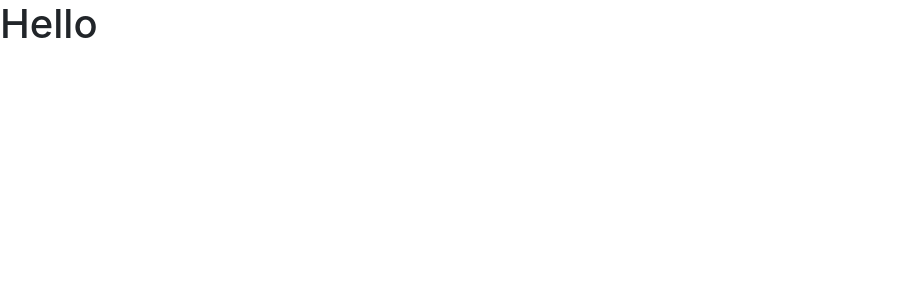
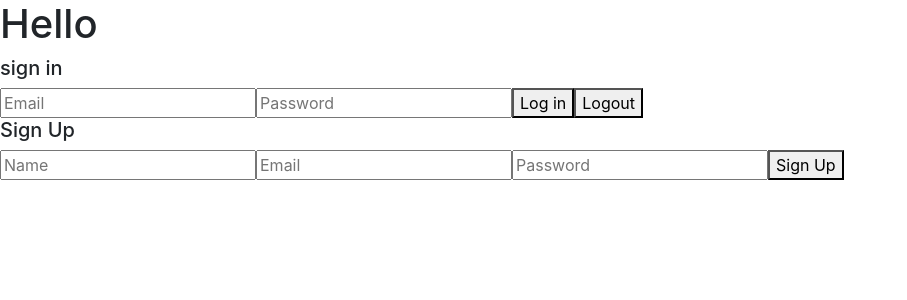
Before and after one commit to yamoonz/istanbul-capstone-ecommerce, a React (Create React App) app: page / in a window 1280 px wide. Shown: the top 300 px of the page, without its empty margins (0-907 px from the left). Built offline with nearby package versions, Linux system fonts and the light colour scheme; no server answers.

Commit message:
user authentication

```diff
--- a/package.json
+++ b/package.json
@@ -7,6 +7,7 @@
     "@testing-library/react": "^9.3.2",
     "@testing-library/user-event": "^7.1.2",
     "bootstrap": "^4.5.0",
+    "firebase": "^7.16.1",
     "node-sass": "^4.14.1",
     "react": "^16.13.1",
     "react-bootstrap": "^1.2.2",
--- /dev/null
+++ b/src/components/auth/login/Login.jsx
@@ -0,0 +1,50 @@
+import React from "react";
+import { auth } from '../../config/firebaseConfig';
+import db from '../../config/firebaseConfig';
+
+ const logInForm = () => {
+
+
+
+  const userLogout =  () => {
+    auth.onAuthStateChanged(function(user) {
+      if (user) {
+
+        console.log(user);
+
+        auth.signOut().then(() => {
+          console.log('user logged out');
+         });
+
+      } else {
+        console.log('there are no users  ');      }
+    });
+
+
+  }
+  const userLogin = async(e)=>{
+    e.preventDefault();
+    const email = e.target[0].value;
+    const password = e.target[1].value;
+    const userLogin= await auth.signInWithEmailAndPassword(email, password);
+    console.log(userLogin.user.uid)
+    const loggedInUserName = await db.collection("users").doc(userLogin.user.uid).get()
+    console.log(loggedInUserName.data())
+  }
+
+
+
+  return (
+    <>
+    <h5>sign in</h5>
+    <form onSubmit ={(e) => userLogin(e)} >
+      <input type="email"  id ="emailField" placeholder = "Email" />
+      <input type="password"  id ="passwordField" placeholder = "Password" />
+      <button type ="submit">Log in</button>
+      <button onClick = {userLogout}>Logout</button>
+    </form>
+    </>
+  );
+};
+
+export default logInForm;
--- /dev/null
+++ b/src/components/auth/signUp/SignUp.jsx
@@ -0,0 +1,34 @@
+import React from 'react';
+import { auth } from '../../config/firebaseConfig';
+import db from '../../config/firebaseConfig';
+
+export default function SignUp() {
+
+    const createNewUser = async (e) => {
+        e.preventDefault();
+        const userName = e.target[0].value;
+        const email = e.target[1].value;
+        const password = e.target[2].value;
+        const newUser = await auth.createUserWithEmailAndPassword(email , password);
+        const createNewSubCollection = await db.collection('users').doc(newUser.user.uid).collection('liked').add({
+          liked: "0"
+        });
+        const setNewUserData = await db.collection('users').doc(newUser.user.uid).set({
+          name:userName
+        })
+
+
+
+      }
+    return (
+        <div>
+            <h5>Sign Up</h5>
+            <form onSubmit ={(e) => createNewUser(e)} >
+            <input type="text"  id ="nameField" placeholder = "Name" />
+            <input type="email"  id ="emailField" placeholder = "Email" />
+            <input type="password"  id ="passwordField" placeholder = "Password" />
+            <button type ="submit">Sign Up</button>
+            </form>
+        </div>
+    )
+}
--- a/src/components/home/Home.jsx
+++ b/src/components/home/Home.jsx
@@ -0,0 +1,12 @@
+import React from 'react';
+import LoginForm from '../auth/login/Login';
+import SignUpForm from '../auth/signUp/SignUp';
+
+export default function Home() {
+    return (
+        <div>
+           <LoginForm/>
+            <SignUpForm/>
+        </div>
+    )
+}
--- a/src/containers/App.js
+++ b/src/containers/App.js
@@ -1,11 +1,12 @@
 import React from 'react';
 import '../App.scss';
-
+import Home from '../components/home/Home';
 
 function App() {
 	return (
 		<div className="App">
 			<h1>Hello</h1>
+			<Home/>
 		</div>
 	);
 }
```
Also changed, not shown: src/components/auth/login/index.jsx (deleted, +0 -9 lines), src/components/auth/signUp/index.jsx (deleted, +0 -9 lines), 1 other file (tests, documents, lock files or other folders).
